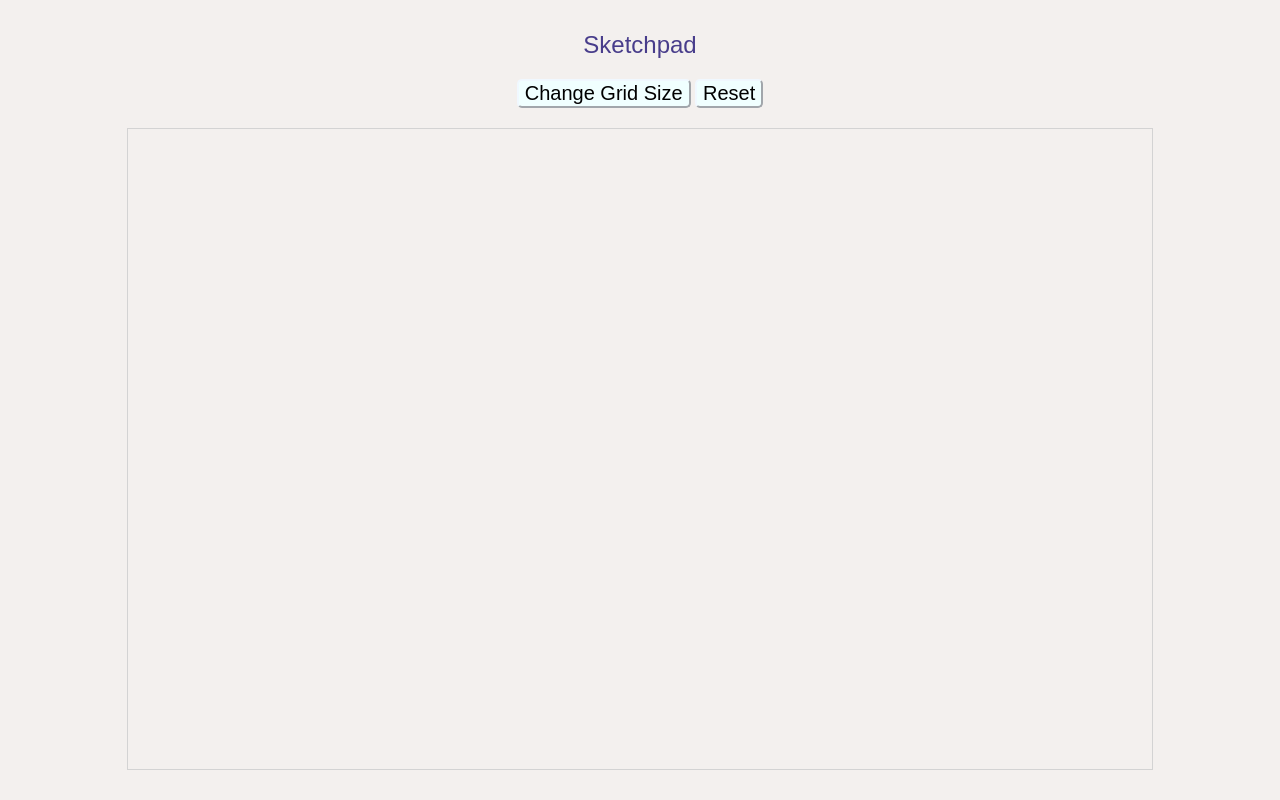
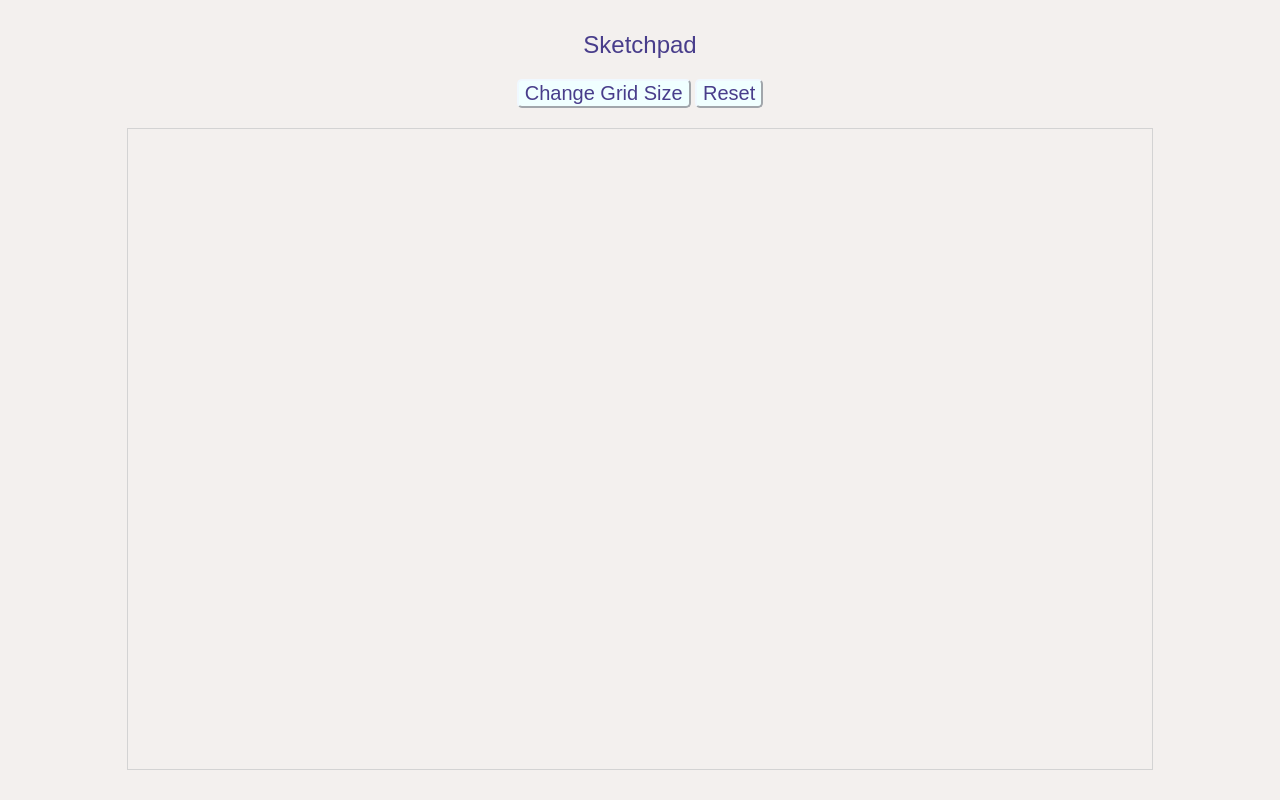
Before and after one commit to fdemirciler/Sketchpad, a plain HTML site: page index.html in a window 1280 px wide. Drawn offline with Linux system fonts and the light colour scheme.

Commit message:
Script and CSS finalized

```diff
--- a/styles.css
+++ b/styles.css
@@ -36,6 +36,7 @@ header {
 #resetbutton {
   font-size: 20px;
   font-style: bold;
+  color: darkslateblue;
   background-color: azure;
   border-color: aliceblue;
   border-radius: 5px;
```
